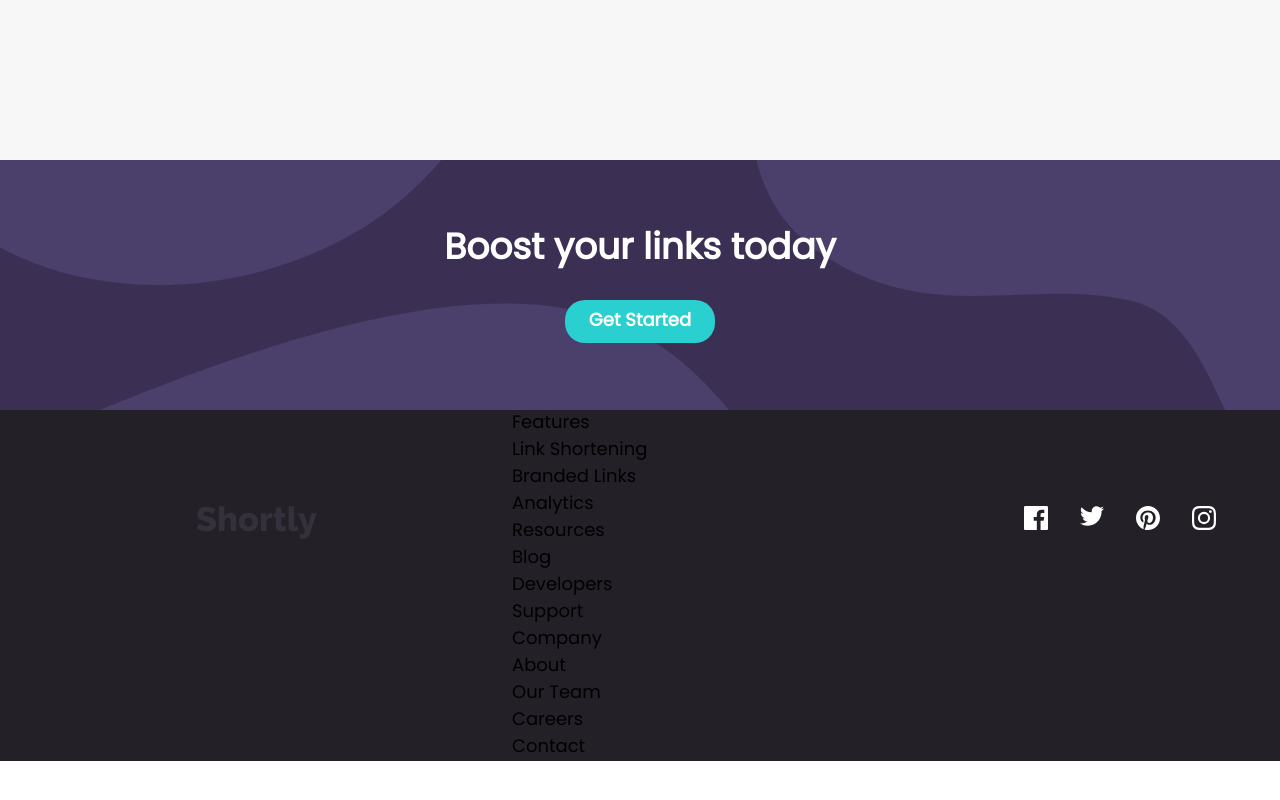
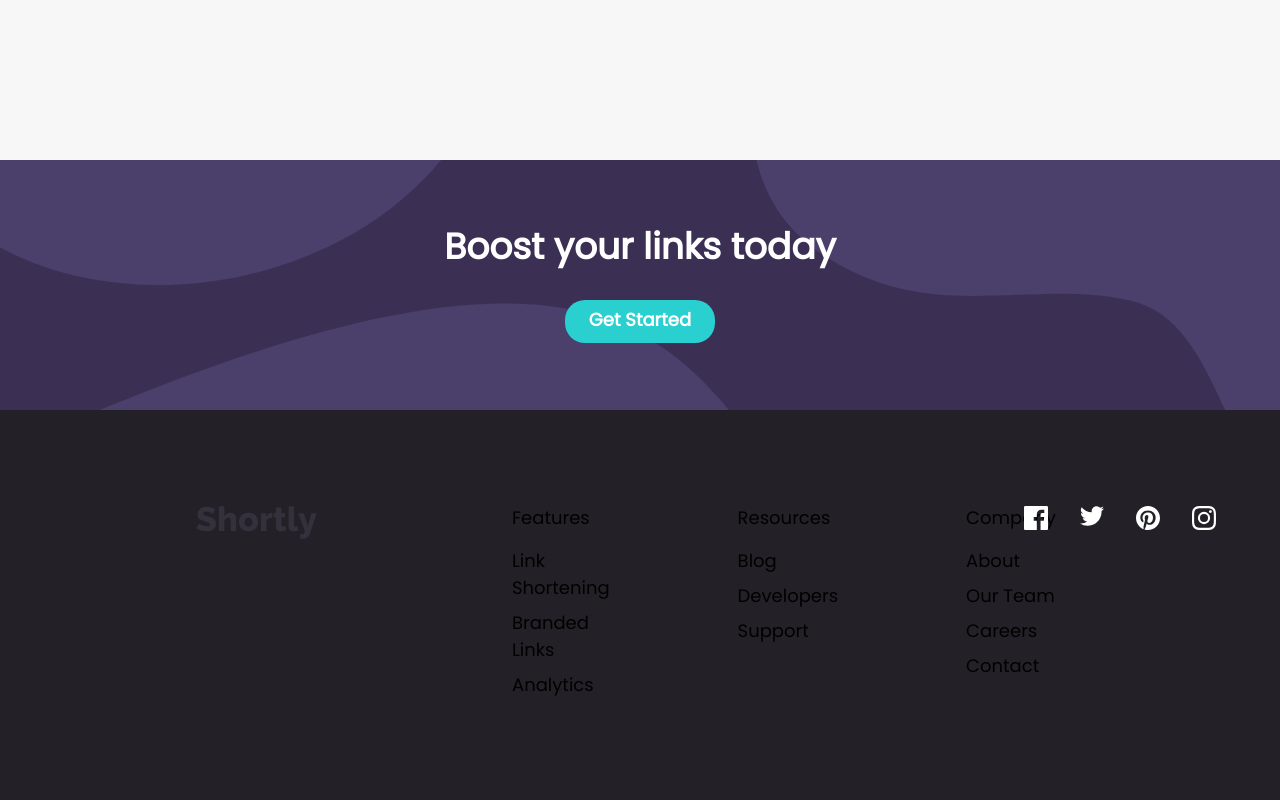
Before and after one commit to azanra/url-shortening, a React (Vite) app: page / in a window 1280 px wide. Shown: the part 2023-2823 px from the top of the page. Before the commit the page ends 2784 px from the top, so only its background shows below. Built offline with nearby package versions, Linux system fonts and the light colour scheme.

Commit message:
Position the nav children footer

```diff
--- a/src/components/footer.jsx
+++ b/src/components/footer.jsx
@@ -11,17 +11,17 @@ export default function Footer() {
         <div className="footerLogo w-[40%] flex justify-center">
           <img src={logo} alt="Logo icon" className="self-start mt-24" />
         </div>
-        <div className="footerNav w-[40%]">
+        <div className="flex gap-32 mt-24 w-[40%] pb-24">
           {footerNav.map((item) => {
             return (
-              <div key={item.id}>
-                <div className="navHeaderContainer">
+              <div key={item.id} className="">
+                <div className="navHeaderContainer mb-4">
                   <h1>{item.navHeader}</h1>
                 </div>
                 <div>
                   {item.navLinks.map((link) => {
                     return (
-                      <div key={link}>
+                      <div key={link} className="mb-2">
                         <a href="">{link}</a>
                       </div>
                     );
```
